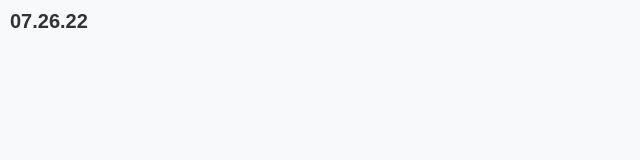
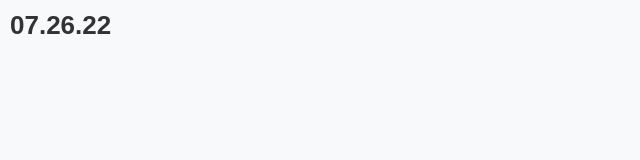
Before and after one commit to mraisrabtsani/RealTime-LS, a plain HTML site: page index.html in a window 1280 px wide. Shown: the whole page, without its empty margins (0-640 px from the left). Drawn offline with Linux system fonts and the light colour scheme.

Commit message:
Update index.html

```diff
--- a/index.html
+++ b/index.html
@@ -17,7 +17,7 @@
     }
     #clock {
       font-family: Arial, sans-serif;
-      font-size: 20px; /* Ukuran font 20px */
+      font-size: 26px; /* Ukuran font 20px */
       font-weight: bold;
       color: #333;
     }
```
